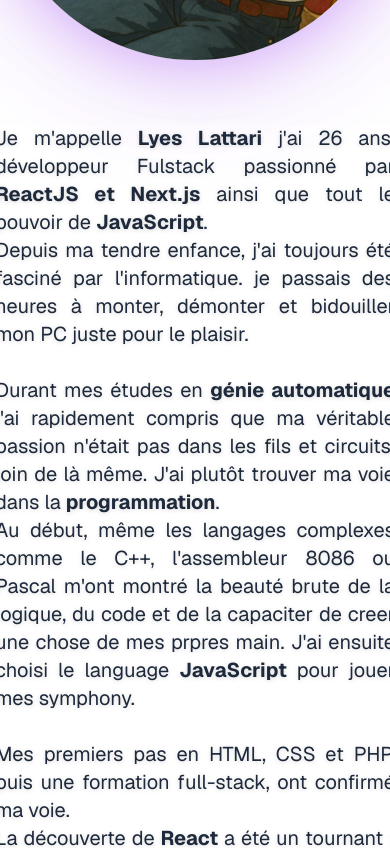
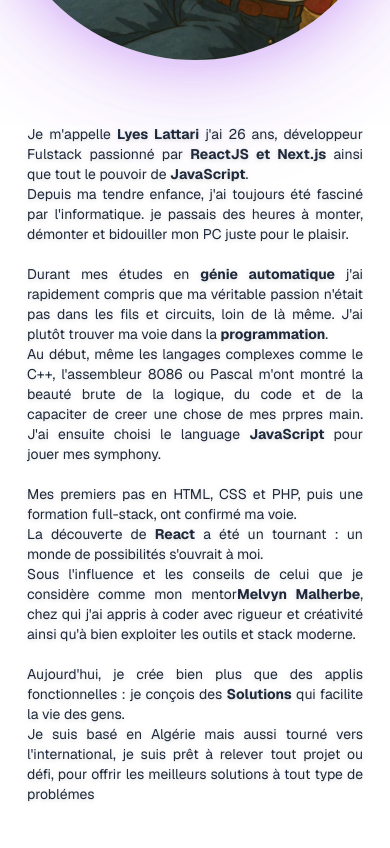
Before and after one commit to LnZ-11/New-Portfolio, a Next.js app: page / in a window 390 px wide. Shown: the part 1400-2248 px from the top of the page. Built offline with nearby package versions, Linux system fonts and the light colour scheme.

Commit message:
responsiveness improved

```diff
--- a/app/components/AboutMe.tsx
+++ b/app/components/AboutMe.tsx
@@ -96,7 +96,7 @@ export default function AboutMe() {
                 className="rounded-lg translate-y-[20px] lg:translate-y-[80px]"
               />
             </div>
-            <p className="text-xl text-muted-foreground text-justify max-w-xl drop-shadow-sm">
+            <p className="text-sm text-muted-foreground text-justify px-8 drop-shadow-sm">
               Je m&apos;appelle <strong>Lyes Lattari</strong> j&apos;ai {new Date().getFullYear() - 1999} ans, développeur Fulstack
               passionné par <strong>ReactJS et Next.js</strong> ainsi que tout le pouvoir de <strong>JavaScript</strong>.<br />
               Depuis ma tendre enfance, j&apos;ai toujours été fasciné par l&apos;informatique. je
```
